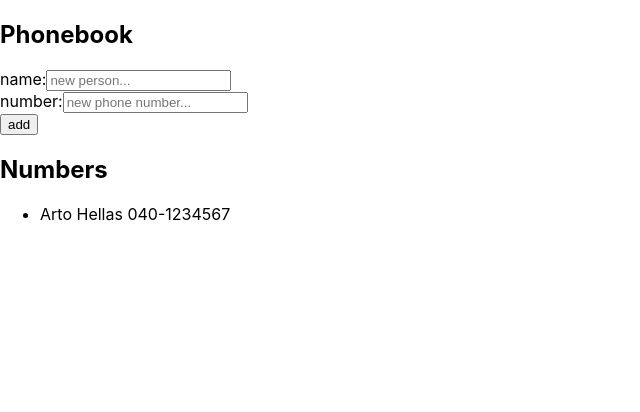
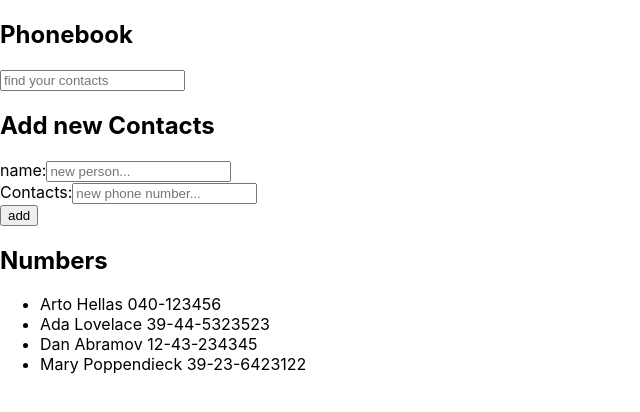
Before and after one commit to hitonichi/DuyTranNhat-contries-list-app, a React (Create React App) app in the folder part2-phonebook/: page / in a window 1280 px wide. Shown: the top 412 px of the page, without its empty margins (0-640 px from the left). Built offline with nearby package versions, Linux system fonts and the light colour scheme.

Commit message:
done Step4

```diff
--- a/part2-phonebook/src/App.js
+++ b/part2-phonebook/src/App.js
@@ -4,12 +4,20 @@
 import Person from './components/Person';
 
 const App = () => {
-  const [people, setPeople] = useState([
-    { name: 'Arto Hellas',
-      number: '040-1234567' }
-  ])
+  const peopleList = [
+    { name: 'Arto Hellas', number: '040-123456', id: 1 },
+    { name: 'Ada Lovelace', number: '39-44-5323523', id: 2 },
+    { name: 'Dan Abramov', number: '12-43-234345', id: 3 },
+    { name: 'Mary Poppendieck', number: '39-23-6423122', id: 4 }
+  ]
+  const [people, setPeople] = useState(peopleList)
   const [newName, setNewName] = useState('')
   const [newNumber, setNewNumber] = useState('')
+  const [newFilter, setNewFilter] = useState('')
+
+  const peopleToShow = newFilter === ''
+      ? peopleList
+      : peopleList.filter(person => person.name.toLowerCase().includes(newFilter.toLowerCase()))
 
   const handleAddPerson = (event) => {
     event.preventDefault();
@@ -43,9 +51,27 @@
     setNewNumber(event.target.value)
   }
 
+  const handleFilterChange = (event) => {
+    // console.log(event.target.value);
+    setNewFilter(event.target.value)
+    // console.log(newFilter);
+    // if (newFilter !== '') {
+    //   const peopleToShow = peopleList.filter(person => person.name.toLowerCase().includes(newFilter.toLowerCase()))
+    //   console.log(peopleToShow);
+    //   setPeople(peopleToShow)
+    // }
+
+    // console.log(newFilter);
+  }
+
   return (
     <div>
       <h2>Phonebook</h2>
+      <input
+        value={newFilter}
+        onChange={handleFilterChange}
+        placeholder='find your contacts'></input>
+      <h2>Add new Contacts</h2>
       <form onSubmit={handleAddPerson}>
         <div>
           name:
@@ -55,7 +81,7 @@
             placeholder='new person...'></input>
         </div>
         <div>
-          number:
+          Contacts:
           <input
             value={newNumber}
             onChange={handleNumberChange}
@@ -67,7 +93,7 @@
       </form>
       <h2>Numbers</h2>
       <ul>
-        {people.map(person => <Person key={person.name} person={person}></Person>)}
+        {peopleToShow.map(person => <Person key={person.name} person={person}></Person>)}
       </ul>
     </div>
   )
```
